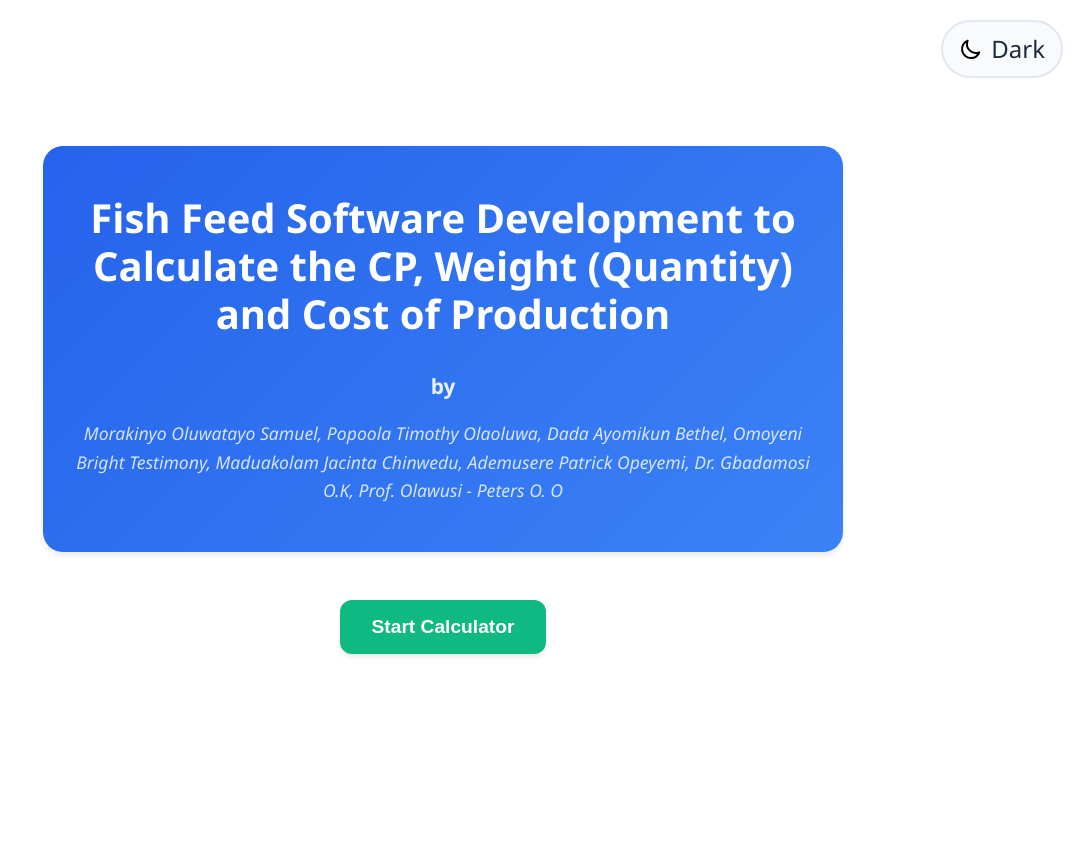
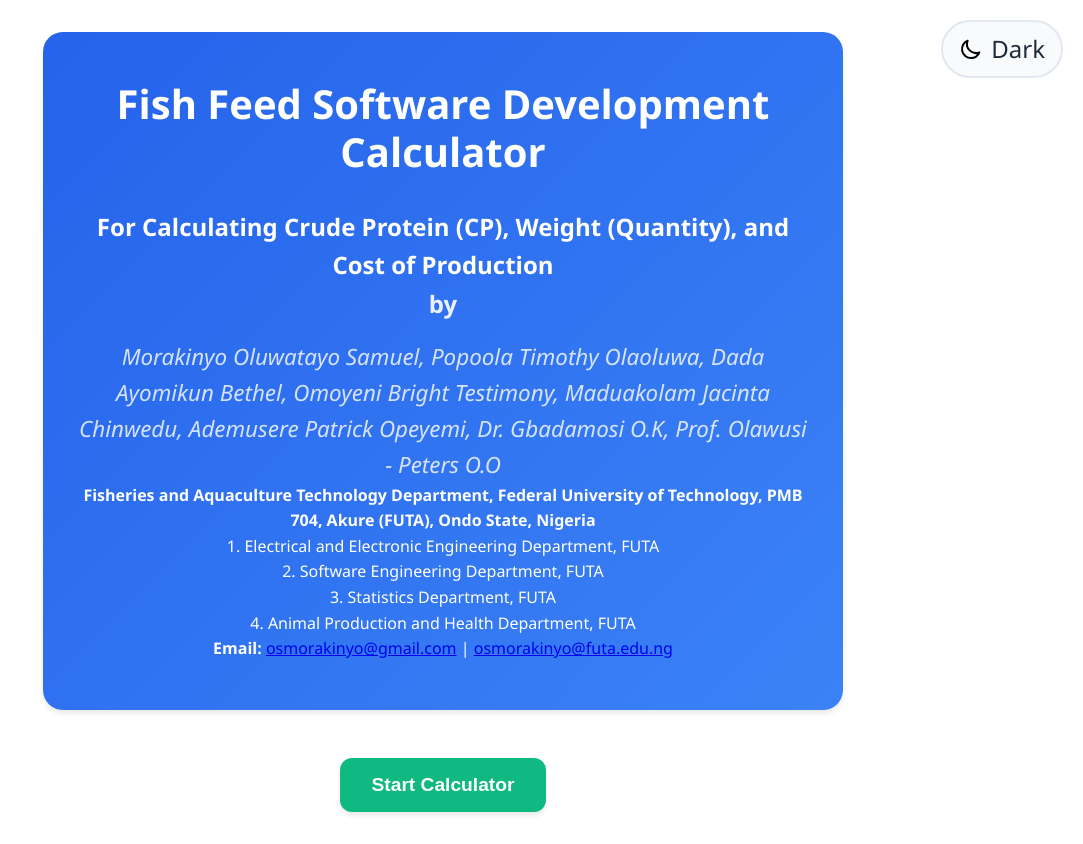
Before and after one commit to winsznx/fish-feed-calculator-ent302-2025, a website: page index.html in a window 1280 px wide. Shown: the whole page, without its empty margins (197-1280 px from the left). Before the commit the page ends 800 px from the top, so only its background shows below. Drawn offline with Linux system fonts and the light colour scheme.

Commit message:
Add landing page with contributors and revamp UI

```diff
--- a/index.html
+++ b/index.html
@@ -77,14 +77,14 @@
         }
 
         .contributors {
-            font-size: 1.3rem;
+            font-size: 1.5rem;
             font-weight: 600;
             opacity: 0.9;
             margin-bottom: 1rem;
         }
 
         .contributors-names {
-            font-size: 1.1rem;
+            font-size: 1.4rem;
             opacity: 0.8;
             font-style: italic;
         }
@@ -576,14 +576,50 @@
     </div>
 
     <!-- Landing Page -->
-    <div class="landing-page" id="landingPage">
-        <div class="landing-header">
-            <h1 class="landing-title">Fish Feed Software Development to Calculate the CP, Weight (Quantity) and Cost of Production</h1>
-            <div class="contributors">by</div>
-            <div class="contributors-names">Morakinyo Oluwatayo Samuel, Popoola Timothy Olaoluwa, Dada Ayomikun Bethel, Omoyeni Bright Testimony, Maduakolam Jacinta Chinwedu, Ademusere Patrick Opeyemi, Dr. Gbadamosi O.K, Prof. Olawusi - Peters O. O</div>
+<div class="landing-page" id="landingPage">
+    <div class="landing-header">
+        <!-- Title -->
+        <h1 class="landing-title">Fish Feed Software Development Calculator</h1>
+        <h2 class="sub-title">
+            For Calculating Crude Protein (CP), Weight (Quantity), and Cost of Production
+        </h2>
+
+        <!-- Contributors -->
+        <div class="contributors">by</div>
+        <div class="contributors-names">
+            Morakinyo Oluwatayo Samuel, Popoola Timothy Olaoluwa,
+            Dada Ayomikun Bethel, Omoyeni Bright Testimony,
+            Maduakolam Jacinta Chinwedu, Ademusere Patrick Opeyemi,
+            Dr. Gbadamosi O.K, Prof. Olawusi - Peters O.O
         </div>
-        <button class="start-button" onclick="startCalculator()">Start Calculator</button>
+
+        <!-- Affiliations -->
+        <div class="affiliations">
+            <p>
+                <strong>Fisheries and Aquaculture Technology Department, Federal University of Technology, PMB 704, Akure (FUTA), Ondo State, Nigeria</strong>
+            </p>
+            <p>
+                1. Electrical and Electronic Engineering Department, FUTA <br>
+                2. Software Engineering Department, FUTA <br>
+                3. Statistics Department, FUTA <br>
+                4. Animal Production and Health Department, FUTA
+            </p>
+        </div>
+
+        <!-- Contact -->
+        <div class="contact">
+            <p>
+                <strong>Email:</strong>
+                <a href="mailto:osmorakinyo@gmail.com">osmorakinyo@gmail.com</a> |
+                <a href="mailto:osmorakinyo@futa.edu.ng">osmorakinyo@futa.edu.ng</a>
+            </p>
+        </div>
     </div>
+
+    <!-- Call to Action -->
+    <button class="start-button" onclick="startCalculator()">Start Calculator</button>
+</div>
+
 
     <!-- Calculator Page -->
     <div class="calculator-page" id="calculatorPage">
```
